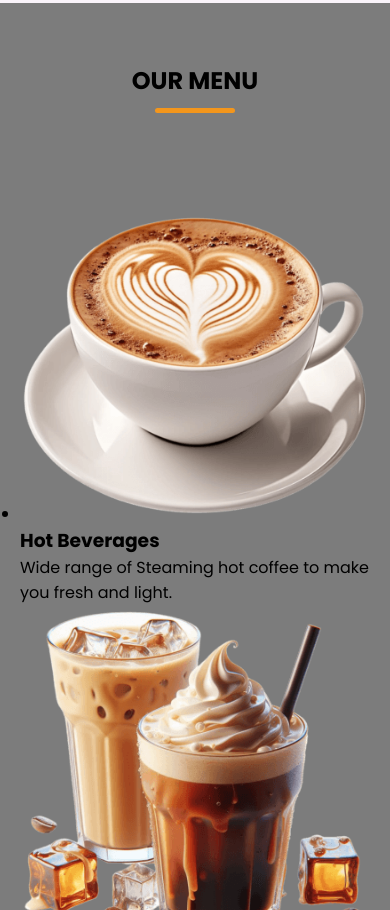
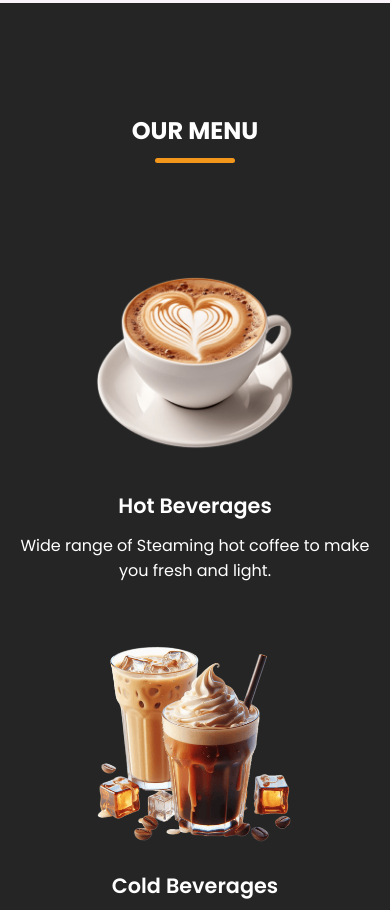
Before and after one commit to A7MADREFA3Y/webProHSD, a website built with webpack: page index.html in a window 390 px wide. Shown: the part 1779-2689 px from the top of the page. Built offline with nearby package versions, Linux system fonts and the light colour scheme; a web font is replaced by a local one.

Commit message:
styling in css for 1024, 900 and 640 with the menu section is done

```diff
--- a/css/style.css
+++ b/css/style.css
@@ -249,7 +249,58 @@ header .navbar{
   transition: 0.5s ease;
 }
 
+/* menu section */
+.menu-section {
+  color: var(--white-color);
+  background: var(--dark-color);
+  padding: 50px 0 100px;
+}
 
+.menu-section .menu-list {
+  display: flex;
+  flex-wrap: wrap;
+  gap: 110px;
+  align-items: center;
+  justify-content: space-between;
+}
+
+.menu-section .menu-list .menu-item {
+  display: flex;
+  align-items: center;
+  text-align: center;
+  flex-direction: column;
+  justify-content: space-between;
+  width: calc(100% / 3 - 110px);
+}
+
+.menu-section .menu-list .menu-item .menu-image {
+  max-width: 83%;
+  aspect-ratio: 1;
+  margin-bottom: 15px;
+  object-fit: contain;
+}
+
+.menu-section .menu-list .menu-item .name {
+  margin: 12px 0;
+  font-size: var(--font-size-l);
+  font-weight: var(--font-weight-smibold);
+}
+
+.menu-section .menu-list .menu-item .text {
+  font-size: var(--font-size-m);
+}
+
+/* 1024 screen size */
+@media screen and (max-width: 1024) {
+  .menu-section .menu-list{
+    gap: 60px;
+  }
+
+  .menu-section .menu-list .menu-item {
+    width: calc(100% / 3 - 60px);
+  }
+}
+/* 900 screen size */
 @media screen and (max-width: 900px) {
   :root{
     --font-size-m: 1rem;
@@ -347,4 +398,27 @@ header .navbar{
     max-width: 250px;
     aspect-ratio: 1;
   }
+
+  .menu-section .menu-list{
+    gap: 30px;
+  }
+
+  .menu-section .menu-list .menu-item {
+    width: calc(100% / 2 - 30px);
+  }
+
+  .menu-section .menu-list .menu-item .menu-image {
+    max-width: 200px;
+  }
 }
+/* 640 screen size */
+@media screen and (max-width: 640px) {
+  .menu-section .menu-list{
+    gap: 60px;
+  }
+
+  .menu-section .menu-list .menu-item {
+    width: 100%;
+  }
+
+}
```
